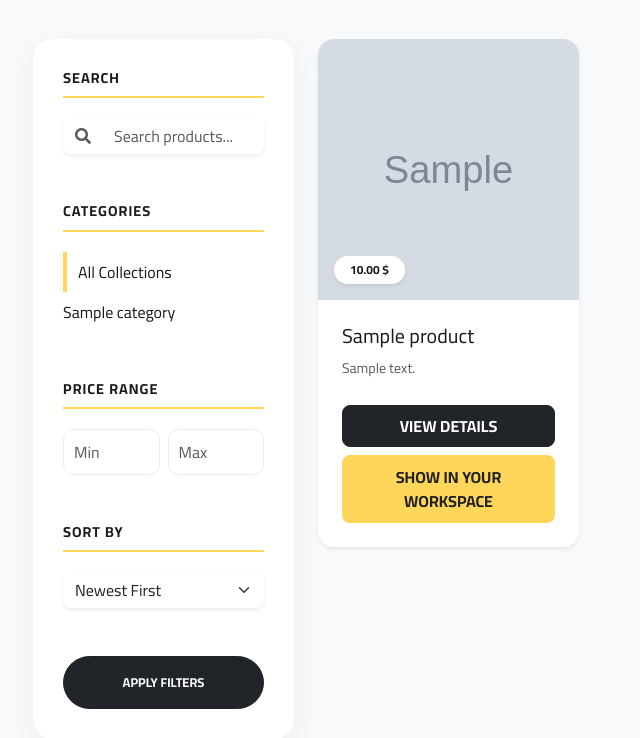
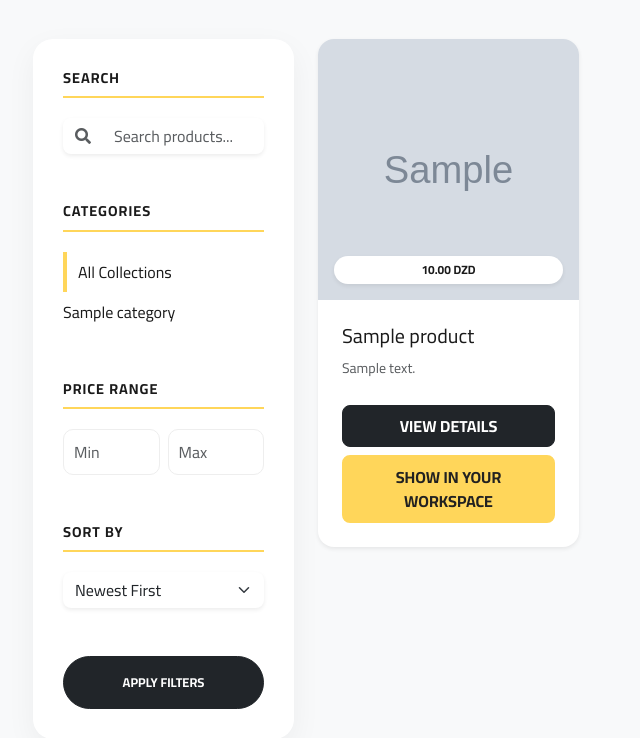
Before and after one commit to amraoui-mo7amed/loftdesign, a Django app: page /products/ in a window 1280 px wide. Shown: the part 68-806 px from the top of the page, without its empty margins (49-689 px from the left). Run offline with Django 5.2, Linux system fonts and the light colour scheme; tables that the repository leaves empty hold one stand-in row (values such as "Sample post"); grey boxes marked "Sample" are stand-in pictures.

Commit message:
refactor: update currency to DZD and adjust product price badge layout across templates

```diff
--- a/frontend/templates/home.html
+++ b/frontend/templates/home.html
@@ -245,8 +245,8 @@
                                          style="object-fit: cover">
                                 {% endif %}
                                 {% if product.price %}
-                                    <div class="position-absolute top-0 end-0 m-3">
-                                        <span class="badge bg-white text-dark shadow-sm px-3 py-2 rounded-pill fw-black">{{ product.price }} $</span>
+                                    <div class="position-absolute bottom-0 start-0 end-0 m-3 ">
+                                        <span class="badge bg-white text-dark shadow-sm px-3 py-2 rounded-pill fw-black w-100">{{ product.price }} DZD</span>
                                     </div>
                                 {% endif %}
                             </div>
--- a/frontend/templates/partials/product_card.html
+++ b/frontend/templates/partials/product_card.html
@@ -9,8 +9,8 @@
                  style="object-fit: cover">
         {% endif %}
         {% if product.price %}
-            <div class="position-absolute bottom-0 width-100 m-3">
-                <span class="badge bg-white text-dark shadow-sm px-3 py-2 rounded-pill fw-black">{{ product.price }} $</span>
+            <div class="position-absolute bottom-0 start-0 end-0 m-3 d-grid gap-2">
+                <span class="badge bg-white text-dark shadow-sm px-3 py-2 rounded-pill fw-black">{{ product.price }} DZD</span>
             </div>
         {% endif %}
     </div>
--- a/frontend/templates/products/product_detail.html
+++ b/frontend/templates/products/product_detail.html
@@ -42,7 +42,7 @@
                         <div class="row align-items-center">
                             <div class="col-md-6 border-end">
                                 <span class="text-muted text-uppercase smaller fw-bold d-block mb-1">{% trans "Market Valuation" %}</span>
-                                <span class="display-5 fw-black text-dark">{{ product.price }} $</span>
+                                <span class="display-5 fw-black text-dark">{{ product.price }} DZD</span>
                             </div>
                             <div class="col-md-6 ps-md-5 mt-4 mt-md-0">
                                 <span class="text-muted text-uppercase smaller fw-bold d-block mb-2">{% trans "Availability" %}</span>
```
